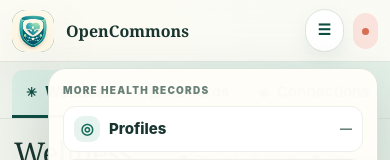
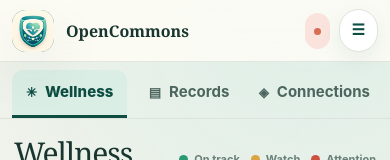
Before and after one commit to jateeter/OpenCommons-Health---Personal-Information-Management, a website: page public/index.html in a window 390 px wide. Shown: the top 160 px of the page. Drawn offline with Linux system fonts and the light colour scheme; no server answers.

Commit message:
Close hamburger menu by default (#71)

```diff
--- a/public/index.html
+++ b/public/index.html
@@ -9,7 +9,7 @@
     <title>OpenCommons Health</title>
     <link rel="icon" type="image/png" href="/opencommons-health-thumbnail.png">
     <link rel="apple-touch-icon" href="/opencommons-health-thumbnail.png">
-    <link rel="stylesheet" href="/styles.css?v=hamburger-secondary-nav-20260815">
+    <link rel="stylesheet" href="/styles.css?v=hamburger-closed-topright-20260815">
   </head>
   <body>
     <header class="masthead">
@@ -18,8 +18,9 @@
         <span><strong>OpenCommons</strong><small>Personal health, held by you</small></span>
       </a>
       <div class="masthead-actions">
-        <div id="utility-menu" class="utility-menu open">
-          <button id="utility-menu-toggle" class="utility-menu-toggle" type="button" aria-expanded="true" aria-controls="utility-menu-panel" aria-label="Menu: secondary domains, terms, and data disclosure">
+        <button id="connection" class="connection checking" type="button" title="Open pod connection status" aria-label="Pod connection: checking. Open pod connection status."><span class="connection-dot"></span><span class="connection-label">Checking your pod</span></button>
+        <div id="utility-menu" class="utility-menu">
+          <button id="utility-menu-toggle" class="utility-menu-toggle" type="button" aria-expanded="false" aria-controls="utility-menu-panel" aria-label="Menu: secondary domains, terms, and data disclosure">
             <span aria-hidden="true">☰</span>
             <span class="utility-menu-label">Menu</span>
           </button>
@@ -35,7 +36,6 @@
             </div>
           </div>
         </div>
-        <button id="connection" class="connection checking" type="button" title="Open pod connection status" aria-label="Pod connection: checking. Open pod connection status."><span class="connection-dot"></span><span class="connection-label">Checking your pod</span></button>
       </div>
     </header>
 
@@ -241,6 +241,6 @@
         </div>
       </article>
     </template>
-    <script src="/app.js?v=hamburger-secondary-nav-20260815" defer></script>
+    <script src="/app.js?v=hamburger-closed-topright-20260815" defer></script>
   </body>
 </html>
--- a/public/styles.css
+++ b/public/styles.css
@@ -51,10 +51,19 @@ button { cursor: pointer; }
 .brand strong, .brand small { display: block; }
 .brand strong { font-family: Georgia, serif; font-size: 19px; }
 .brand small { color: var(--muted); font-size: 11px; letter-spacing: .03em; }
-.masthead-actions { display: flex; align-items: center; gap: 13px; }
+.masthead-actions {
+  display: flex;
+  align-items: center;
+  justify-content: flex-end;
+  gap: 13px;
+  margin-left: auto;
+}
 .text-link { color: var(--teal-dark); font-weight: 800; text-decoration: none; }
 .text-link:hover { text-decoration: underline; }
-.utility-menu { position: relative; }
+.utility-menu {
+  position: relative;
+  flex: 0 0 auto;
+}
 .utility-menu-toggle {
   display: inline-flex;
   align-items: center;
```
Also changed, not shown: scripts/validate-localhost-mvp.mjs (+5 -2 lines), tests/dom/wellnessLanding.dom.test.ts (+12 -2 lines), tests/unit/publicWellnessLanding.test.ts (+5 -2 lines).
